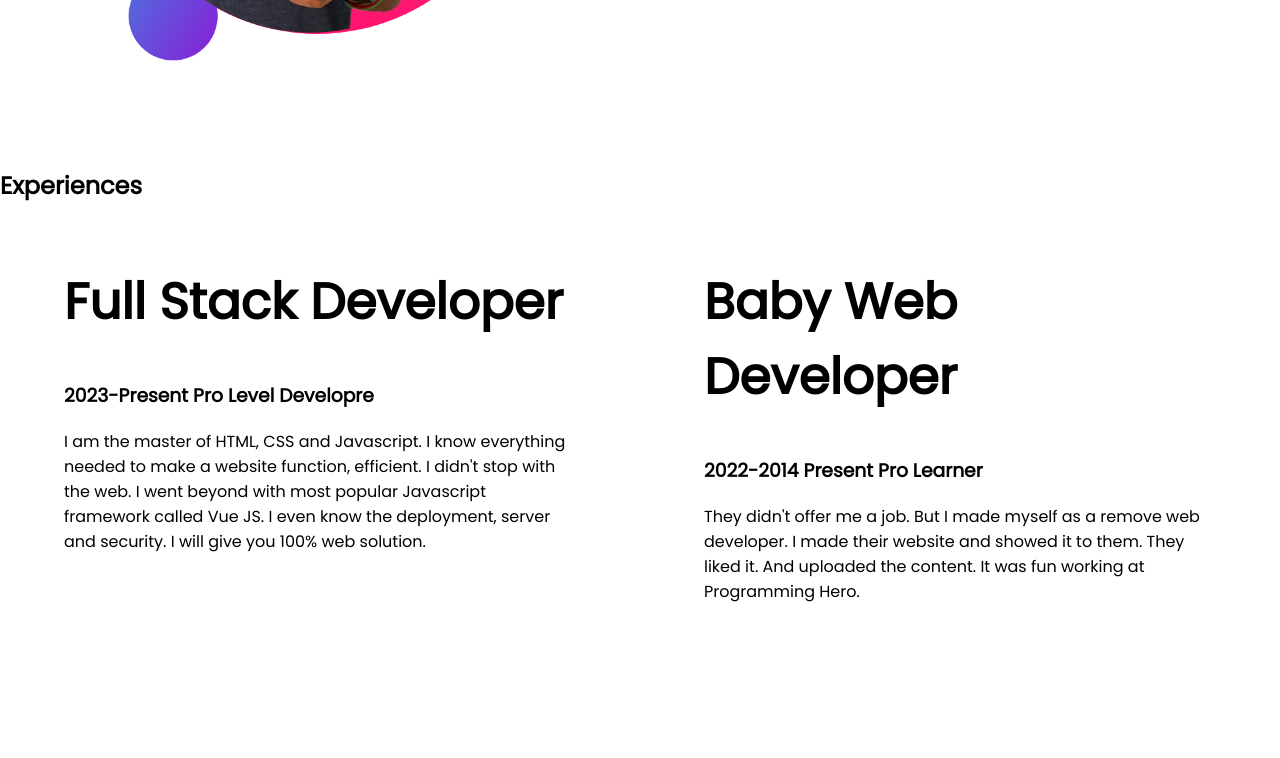
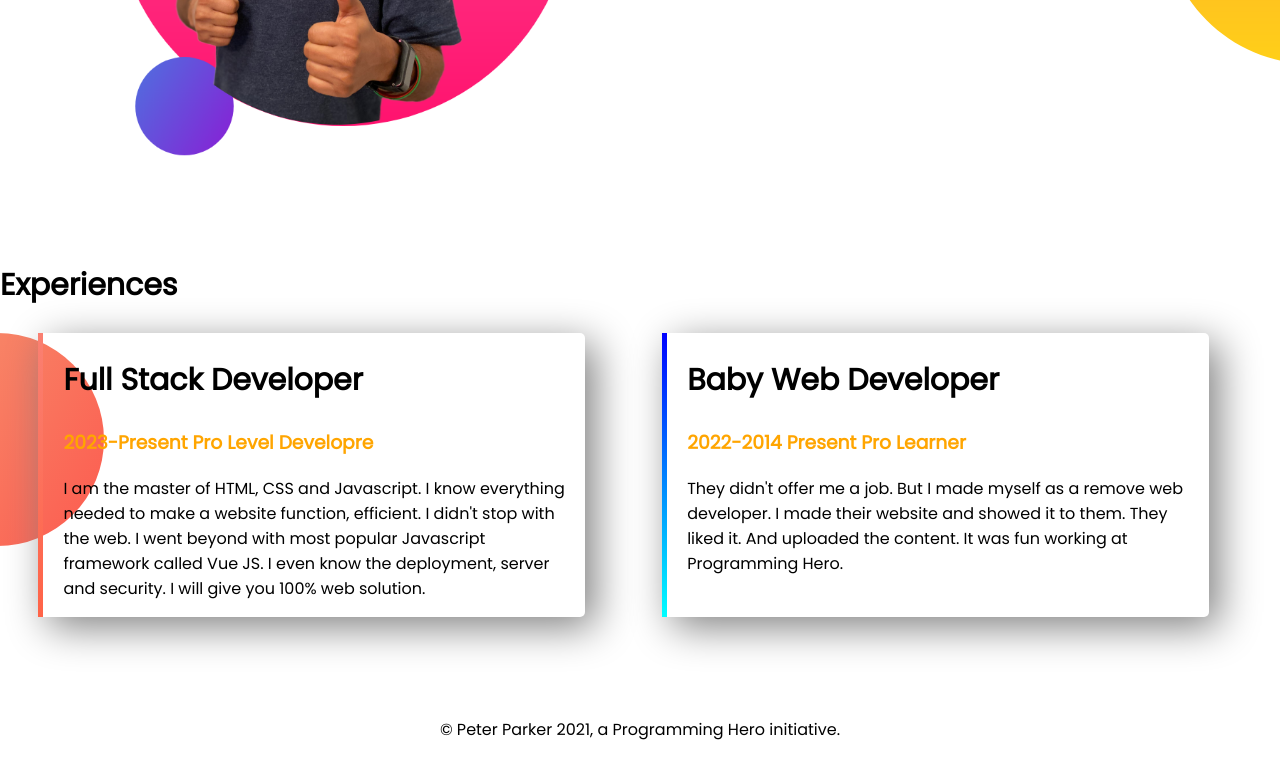
Before and after one commit to joybarua1/Portfolio, a plain HTML site: page index.html in a window 1280 px wide. Shown: the part 946-1704 px from the top of the page. Before the commit the page ends 1666 px from the top, so only its background shows below. Drawn offline with Linux system fonts and the light colour scheme.

Commit message:
footer area

```diff
--- a/index.html
+++ b/index.html
@@ -43,7 +43,7 @@
     <section class="footer-area">
         <h1>Experiences</h1>
         <div class="flexible-container">
-            <div class="class">
+            <div id="full-stack" class="class">
                 <h1>Full Stack Developer</h1>
                 <h3>2023-Present Pro Level Developre</h3>
                 <p>I am the master of HTML, CSS and Javascript. I know everything needed to make a website function,
@@ -51,7 +51,7 @@
                     Vue
                     JS. I even know the deployment, server and security. I will give you 100% web solution.</p>
             </div>
-            <div class="class">
+            <div id="web-developer" class="class">
                 <h1>Baby Web Developer</h1>
                 <h3>2022-2014 Present Pro Learner </h3>
                 <p>They didn't offer me a job. But I made myself as a remove web developer. I made their website and
@@ -60,6 +60,9 @@
             </div>
         </div>
     </section>
+    <footer>
+        <p>© Peter Parker 2021, a Programming Hero initiative.</p>
+    </footer>
 </body>
 
 </html>
--- a/style.css
+++ b/style.css
@@ -14,7 +14,7 @@ body{
 .class{
     width: 50%;
     padding-left: 5%;
-    padding-right: 5%;
+    padding-right: 10px;
 }
 .class h1{
     font-size: 50px;
@@ -40,3 +40,35 @@ body{
     background-repeat: no-repeat;
     background-position: right;
 }
+.footer-area h3{
+    color: orange;
+}
+.footer-area h1{
+    font-size: 30px;
+}
+.footer-area{
+    background-image: url(images/exp-bg.png);
+    background-repeat: no-repeat;
+    background-position: left;
+}
+.footer-area .flexible-container .class{
+    box-shadow: 10px 10px 40px gray;
+    width: 40%;
+    margin-left: 3%;
+    margin-right: 3%;
+    padding-left: 20px;
+    border-radius: 5px;
+}
+#web-developer{
+    border-image: linear-gradient(blue, cyan);
+    border-left: 5px solid;
+    border-image-slice: 1;
+}
+#full-stack{
+    border-image: linear-gradient(salmon, tomato);
+    border-left: 5px solid;
+    border-image-slice: 1;
+}
+footer p{
+    text-align: center;
+}
```
Also changed, not shown: 4 other files.
